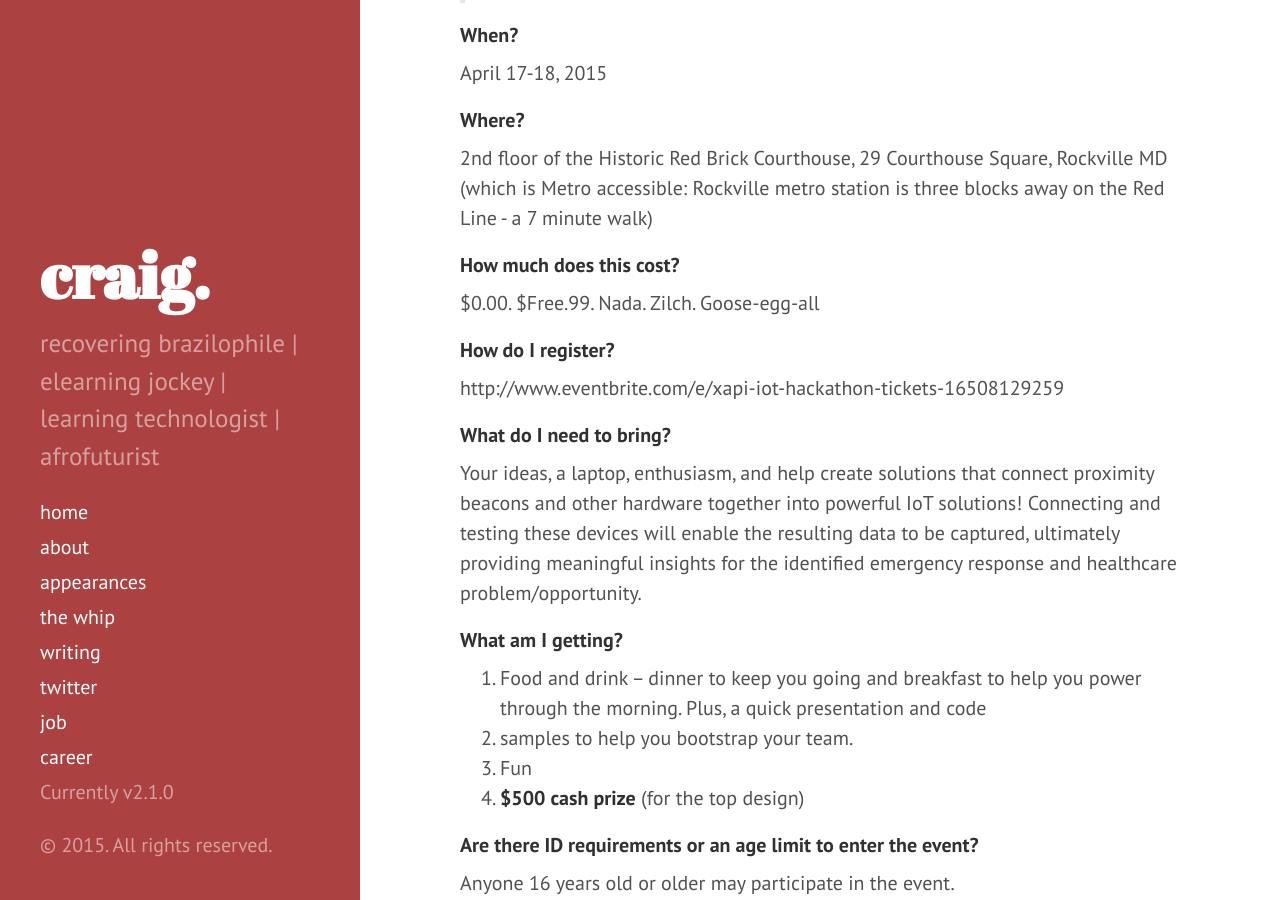
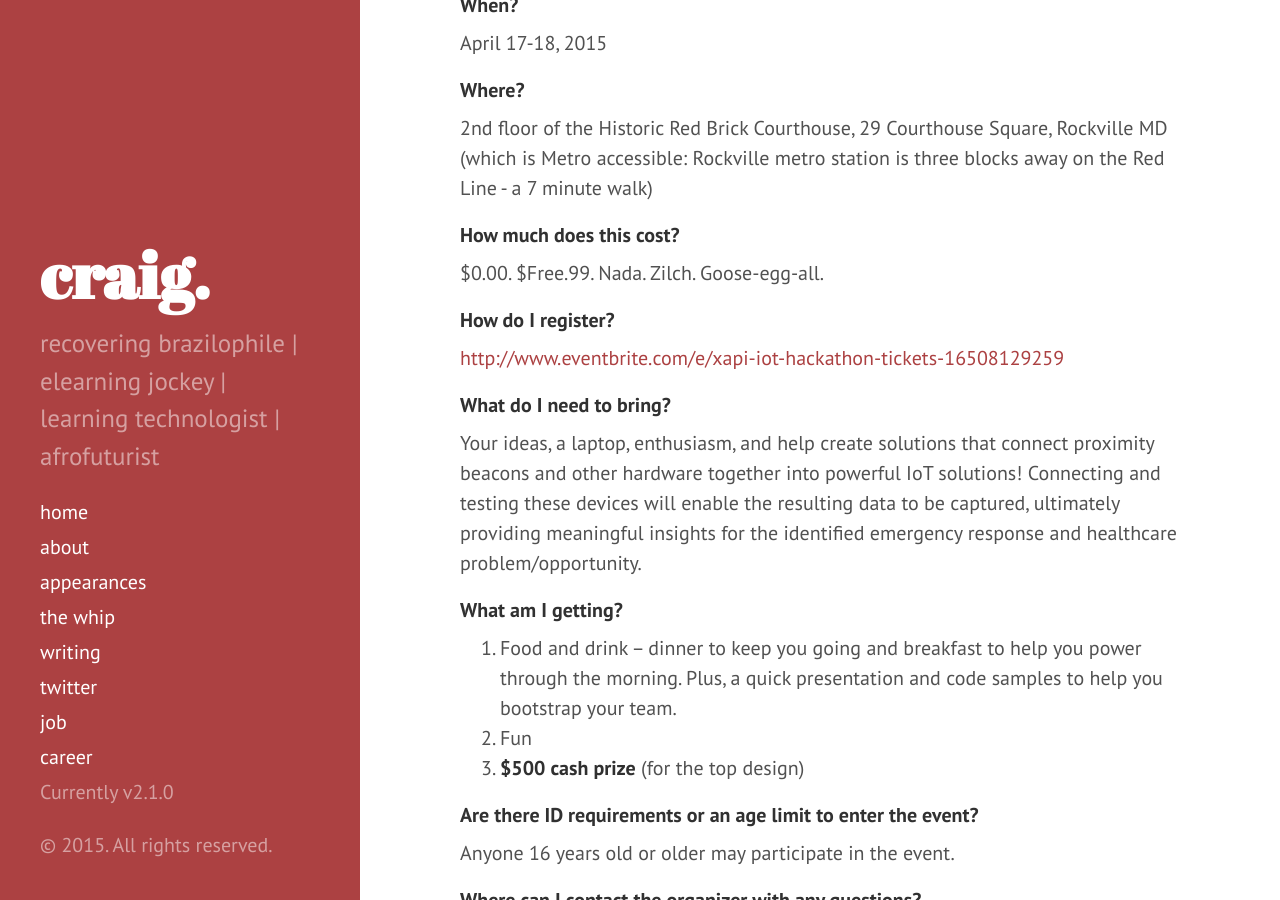
Before and after one commit to craigwiggins/craigwiggins.github.io, a Jekyll site: the page built from _posts/2015-04-12-xapi+iot.md, in a window 1280 px wide and 900 px high, scrolled down 977 px. Built offline with Jekyll 4.4.1, drawn with Linux system fonts in a browser that asks for light colours; Markdown is read by kramdown in place of the engine named in the settings; comment, search, counter and statistics services are not loaded; part of the change alters nothing that is shown.

```diff
--- a/_posts/2015-04-12-xapi+iot.md
+++ b/_posts/2015-04-12-xapi+iot.md
@@ -7,11 +7,11 @@ title: xAPI + Internet of Things hackathon
 
 From the registration website:
 
-> Connecting devices together so that they can communicate and interact is a new frontier for technological innovation.  We’re looking for skilled and creative individuals to help us innovate!
+> *Connecting devices together so that they can communicate and interact is a new frontier for technological innovation.  We’re looking for skilled and creative individuals to help us innovate!*
 
-> Join 50+ of your fellow programmers, developers, and digital enthusiasts, and build programs that combine the power of proximity beacons and micro-computer technologies – so called Internet of Things (IoT) – with the new [Experience API (xAPI)](http://www.adlnet.gov/tla/experience-api/) that can track learning and training activity in innovative ways!
+> *Join 50+ of your fellow programmers, developers, and digital enthusiasts, and build programs that combine the power of proximity beacons and micro-computer technologies – so called Internet of Things (IoT) – with the new [Experience API (xAPI)](http://www.adlnet.gov/tla/experience-api/) that can track learning and training activity in innovative ways!*
 
-> Calling all programmers and IoT enthusiasts! Join us in building open source interoperable data applications for IoT hardware. The purpose of this hackathon is to explore the application of the Experience API (xAPI) open data standard to Internet of Things (IoT) technologies. This event will support the work of a volunteer [NIST / US Ignite Global City action cluster](https://us-ignite.org/globalcityteams/actioncluster/NSkmt5PEY5iTYgweMCPvRd/) in developing an open ecosystem of IoT technologies to be deployed in emergency and medical simulation training exercises.
+> *Calling all programmers and IoT enthusiasts! Join us in building open source interoperable data applications for IoT hardware. The purpose of this hackathon is to explore the application of the Experience API (xAPI) open data standard to Internet of Things (IoT) technologies. This event will support the work of a volunteer [NIST / US Ignite Global City action cluster](https://us-ignite.org/globalcityteams/actioncluster/NSkmt5PEY5iTYgweMCPvRd/) in developing an open ecosystem of IoT technologies to be deployed in emergency and medical simulation training exercises.*
 
 ####When?
 April 17-18, 2015
@@ -20,19 +20,18 @@ April 17-18, 2015
 2nd floor of the Historic Red Brick Courthouse, 29 Courthouse Square, Rockville MD (which is Metro accessible: Rockville metro station is three blocks away on the Red Line - a 7 minute walk)
 
 ####How much does this cost?
-$0.00. $Free.99. Nada. Zilch. Goose-egg-all
+$0.00. $Free.99. Nada. Zilch. Goose-egg-all.
 
 ####How do I register?
-http://www.eventbrite.com/e/xapi-iot-hackathon-tickets-16508129259
+[http://www.eventbrite.com/e/xapi-iot-hackathon-tickets-16508129259](http://www.eventbrite.com/e/xapi-iot-hackathon-tickets-16508129259)
 
 ####What do I need to bring?
 Your ideas, a laptop, enthusiasm, and help create solutions that connect proximity beacons and other hardware together into powerful IoT solutions! Connecting and testing these devices will enable the resulting data to be captured, ultimately providing meaningful insights for the identified emergency response and healthcare problem/opportunity.
 
 ####What am I getting?
-1. Food and drink – dinner to keep you going and breakfast to help you power through the morning. Plus, a quick presentation and code
-2. samples to help you bootstrap your team.
-3. Fun
-4. **$500 cash prize** (for the top design)
+1. Food and drink – dinner to keep you going and breakfast to help you power through the morning. Plus, a quick presentation and code samples to help you bootstrap your team.
+2. Fun
+3. **$500 cash prize** (for the top design)
 
 ####Are there ID requirements or an age limit to enter the event?
 Anyone 16 years old or older may participate in the event.
```
